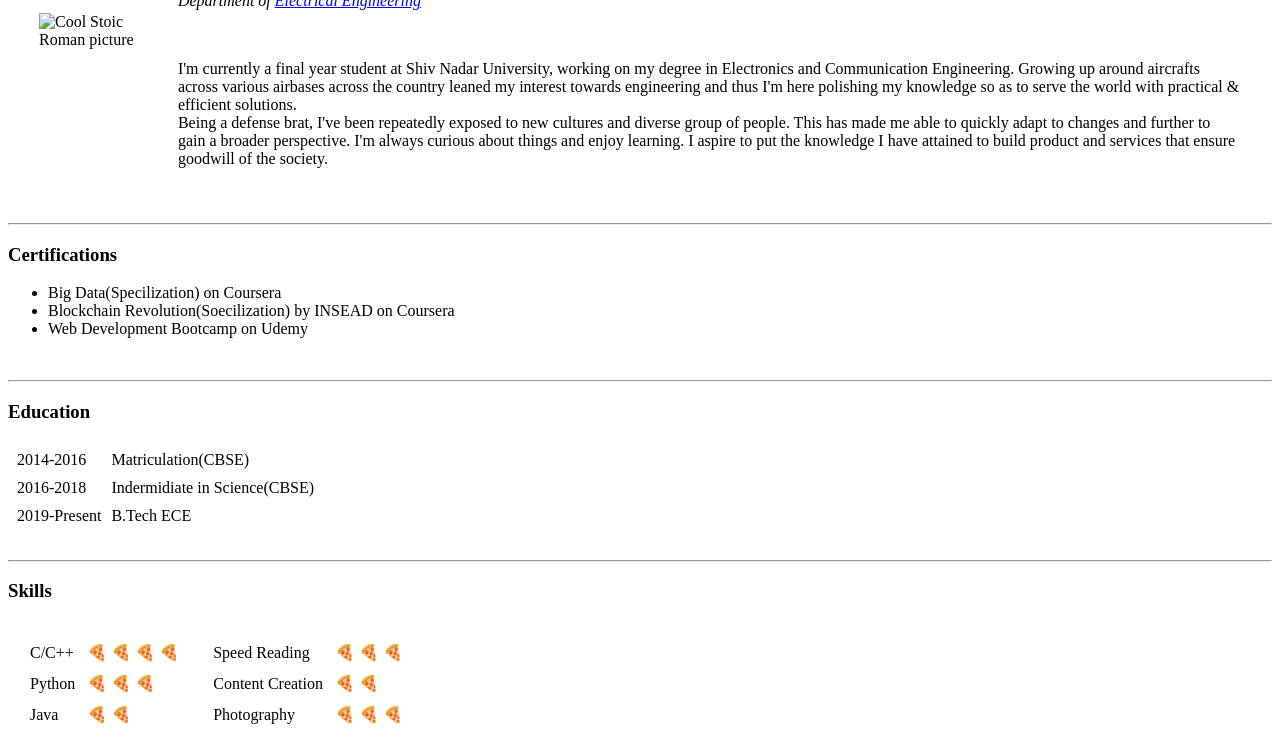
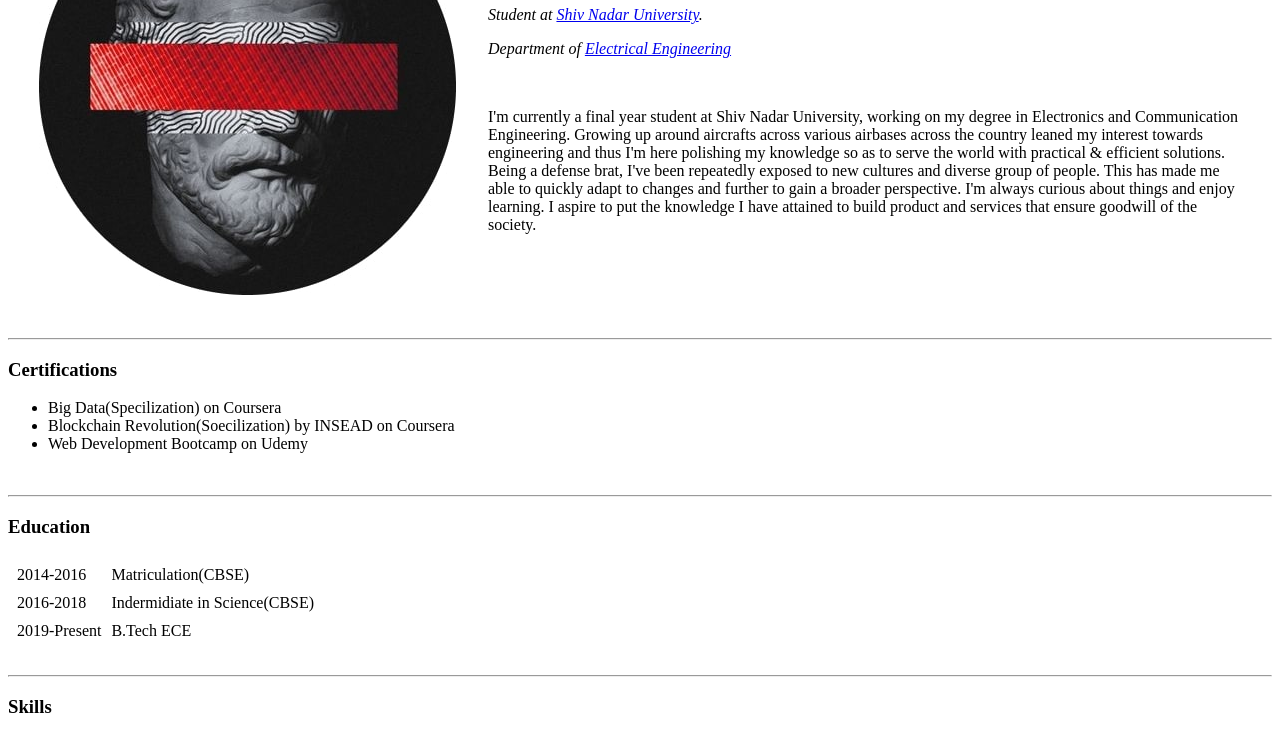
Before and after one commit to Tetris883/portfolio, a plain HTML site: page index.html in a window 1280 px wide. Shown: the part 161-904 px from the top of the page. Drawn offline with Linux system fonts and the light colour scheme.

Commit message:
Update index.html

```diff
--- a/index.html
+++ b/index.html
@@ -12,7 +12,7 @@
     <table cellspacing="30">
         <tr>
             <td>
-                <img src="images/coolStoic.jpg" alt="Cool Stoic Roman picture">
+                <img src="coolStoic.jpg" alt="Cool Stoic Roman picture">
             </td>
             <td>
                 <h1><strong>Mayank Sharma</strong></h1>
```
